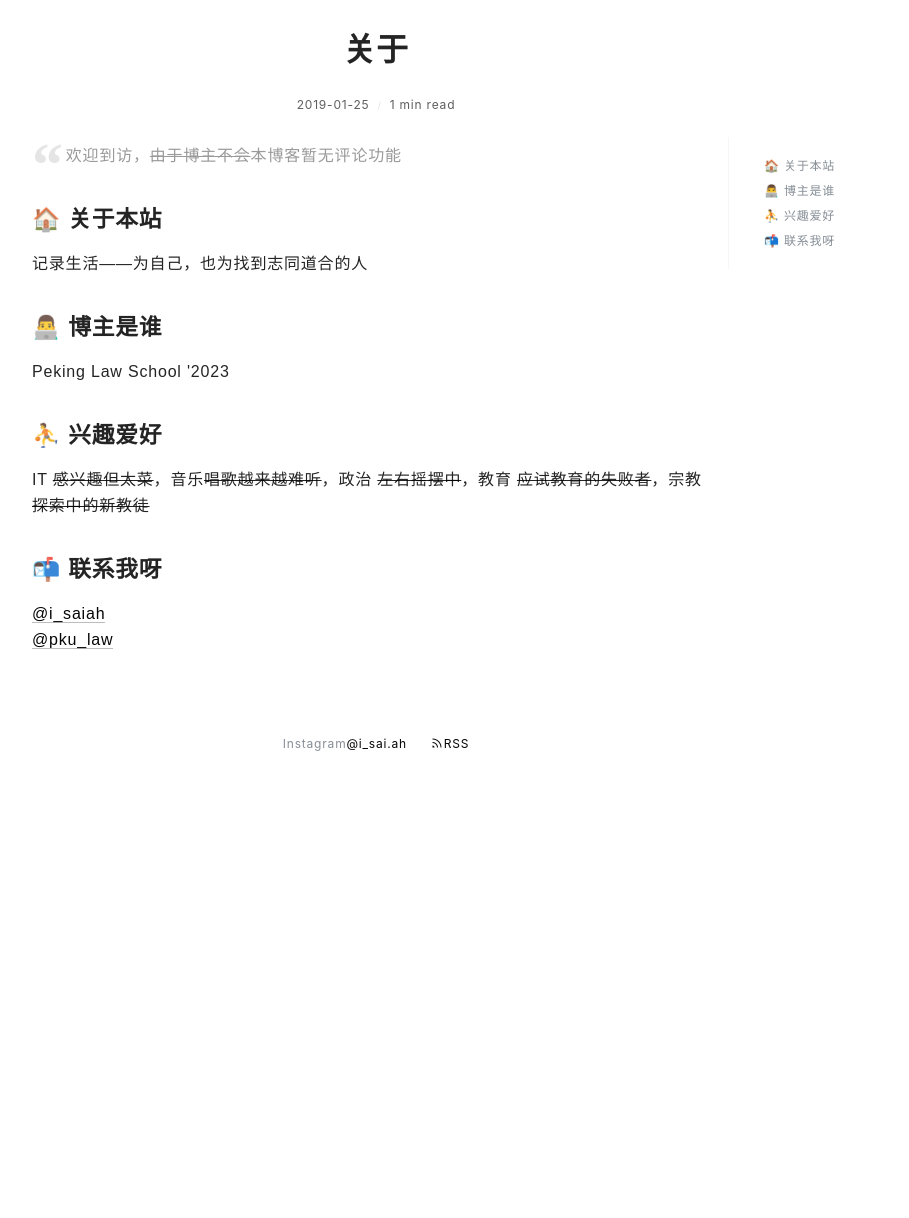
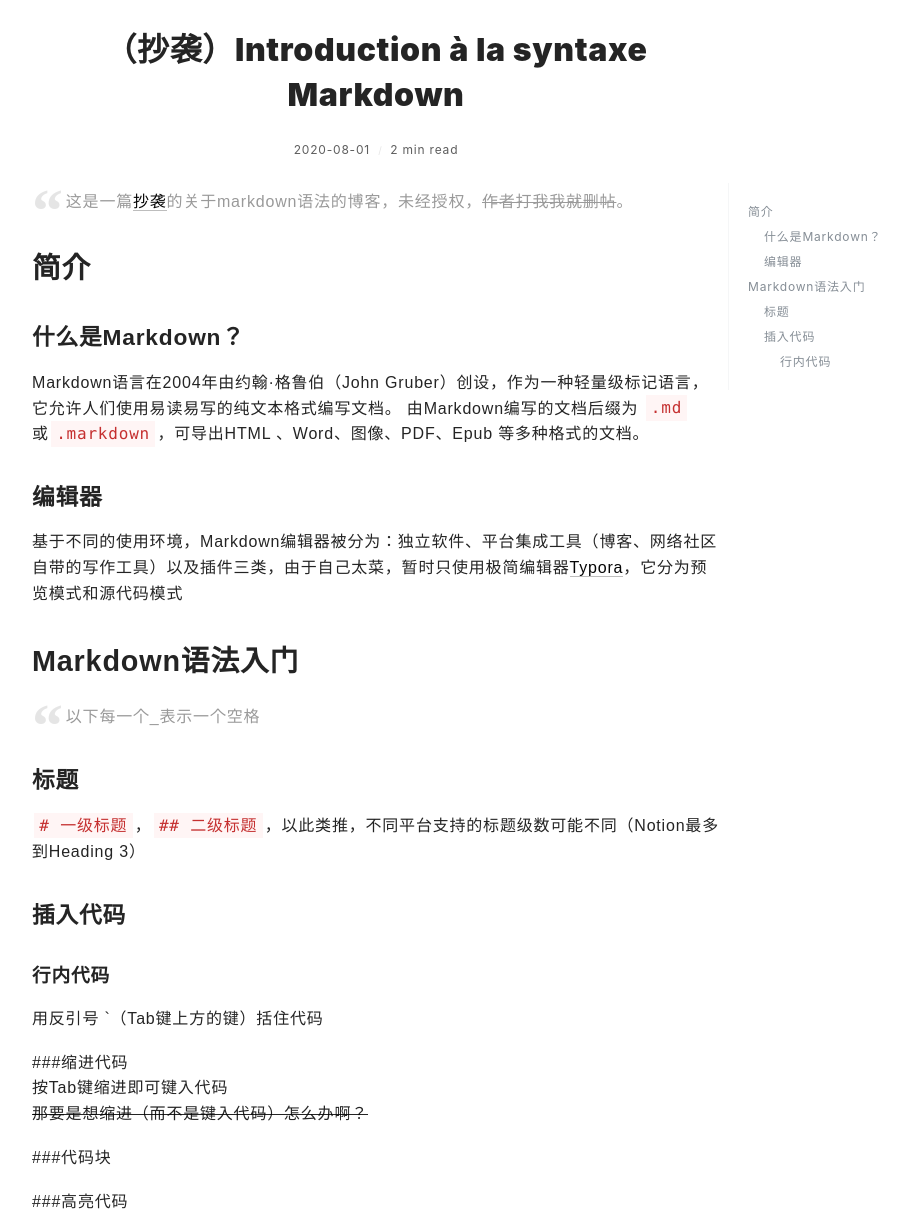
Before and after one commit to i-saiah/i-saiah.github.io, a plain HTML site: page post/chao-xi-introduction-a-la-syntaxe-markdown/index.html in a window 1280 px wide. Shown: the part 471-1689 px from the top of the page, without its empty margins (264-1173 px from the left). Before the commit the page ends 1263 px from the top, so only its background shows below. Drawn offline with nearby package versions, Linux system fonts and the light colour scheme; a web font is replaced by a local one.

Commit message:
update from gridea: 2020-08-01 20:02:26

```diff
--- a/archives/index.html
+++ b/archives/index.html
@@ -3,7 +3,7 @@
     <meta charset="utf-8" />
 <meta name="viewport" content="width=device-width, initial-scale=1" />
 <title>Isaiah&#39;s Notion</title>
-<link rel="shortcut icon" href="https://i-saiah.github.io/favicon.ico?v=1596276384462">
+<link rel="shortcut icon" href="https://i-saiah.github.io/favicon.ico?v=1596279727301">
 <link href="https://cdn.jsdelivr.net/npm/remixicon@2.3.0/fonts/remixicon.css" rel="stylesheet">
 <link rel="stylesheet" href="https://i-saiah.github.io/styles/main.css">
 <link rel="alternate" type="application/atom+xml" title="Isaiah&#39;s Notion - Atom Feed" href="https://i-saiah.github.io/atom.xml">
@@ -18,7 +18,7 @@
       <div class="main-content">
         <div class="site-header">
   <a href="https://i-saiah.github.io">
-  <img class="avatar" src="https://i-saiah.github.io/images/avatar.png?v=1596276384462" alt="">
+  <img class="avatar" src="https://i-saiah.github.io/images/avatar.png?v=1596279727301" alt="">
   </a>
   <h1 class="site-title">
     Isaiah&#39;s Notion
@@ -73,6 +73,18 @@
 
 <div class="archives-container">
 
+    <h2 class="year">2020</h2>
+
+
+        <a href="https://i-saiah.github.io/post/chao-xi-introduction-a-la-syntaxe-markdown/" class="post">
+          <h2 class="post-title">
+            （抄袭）Introduction à la syntaxe Markdown
+          </h2>
+          <div class="time">2020-08-01</div>
+        </a>
+
+
+
 </div>
 
 
--- a/post/about/index.html
+++ b/post/chao-xi-introduction-a-la-syntaxe-markdown/index.html
@@ -2,24 +2,21 @@
   <head>
     <meta charset="utf-8" />
 <meta name="viewport" content="width=device-width, initial-scale=1" />
-<title>关于 | Isaiah&#39;s Notion</title>
-<link rel="shortcut icon" href="https://i-saiah.github.io/favicon.ico?v=1596276384462">
+<title>（抄袭）Introduction à la syntaxe Markdown | Isaiah&#39;s Notion</title>
+<link rel="shortcut icon" href="https://i-saiah.github.io/favicon.ico?v=1596279727301">
 <link href="https://cdn.jsdelivr.net/npm/remixicon@2.3.0/fonts/remixicon.css" rel="stylesheet">
 <link rel="stylesheet" href="https://i-saiah.github.io/styles/main.css">
-<link rel="alternate" type="application/atom+xml" title="关于 | Isaiah&#39;s Notion - Atom Feed" href="https://i-saiah.github.io/atom.xml">
+<link rel="alternate" type="application/atom+xml" title="（抄袭）Introduction à la syntaxe Markdown | Isaiah&#39;s Notion - Atom Feed" href="https://i-saiah.github.io/atom.xml">
 <link rel="stylesheet" href="https://fonts.googleapis.com/css?family=Droid+Serif:400,700">
 
 
 
     <meta name="description" content="
-欢迎到访，由于博主不会本博客暂无评论功能
+这是一篇抄袭的关于markdown语法的博客，未经授权，作者打我我就删帖。
 
-🏠 关于本站
-记录生活——为自己，也为找到志同道合的人
-👨‍💻 博主是谁
-Peking Law School '2023
-⛹ 兴趣爱好
-IT 感兴趣但太菜，音乐唱歌越来越难听，政治 左右摇..." />
+简介
+什么是Markdown？
+Markdown语言在2004年由约翰·格鲁伯（John Gruber）创设，作为一种轻量级标记语言，它允许人们使用易读易写的纯..." />
     <meta name="keywords" content="" />
     <link rel="stylesheet" href="https://cdnjs.cloudflare.com/ajax/libs/KaTeX/0.10.0/katex.min.css">
     <script src="https://cdn.bootcss.com/highlight.js/9.12.0/highlight.min.js"></script>
@@ -29,7 +26,7 @@ IT 感兴趣但太菜，音乐唱歌越来越难听，政治 左右摇..." />
       <div class="main-content">
         <div class="site-header">
   <a href="https://i-saiah.github.io">
-  <img class="avatar" src="https://i-saiah.github.io/images/avatar.png?v=1596276384462" alt="">
+  <img class="avatar" src="https://i-saiah.github.io/images/avatar.png?v=1596279727301" alt="">
   </a>
   <h1 class="site-title">
     Isaiah&#39;s Notion
@@ -82,14 +79,14 @@ IT 感兴趣但太菜，音乐唱歌越来越难听，政治 左右摇..." />
         <div class="post-detail">
           <article class="post">
             <h2 class="post-title">
-              关于
+              （抄袭）Introduction à la syntaxe Markdown
             </h2>
             <div class="post-info">
               <span>
-                2019-01-25
+                2020-08-01
               </span>
               <span>
-                1 min read
+                2 min read
               </span>
 
             </div>
@@ -97,27 +94,45 @@ IT 感兴趣但太菜，音乐唱歌越来越难听，政治 左右摇..." />
             <div class="post-content-wrapper">
               <div class="post-content">
                 <blockquote>
-<p>欢迎到访，<s>由于博主不会</s>本博客暂无评论功能</p>
+<p>这是一篇<a href="https://mihailqian.github.io/post/introduction-a-la-syntaxe-markdown/">抄袭</a>的关于markdown语法的博客，未经授权，<s>作者打我我就删帖</s>。</p>
 </blockquote>
-<h2 id="关于本站">🏠 关于本站</h2>
-<p>记录生活——为自己，也为找到志同道合的人</p>
-<h2 id="博主是谁">👨‍💻 博主是谁</h2>
-<p>Peking Law School '2023</p>
-<h2 id="兴趣爱好">⛹ 兴趣爱好</h2>
-<p>IT <s>感兴趣但太菜</s>，音乐<s>唱歌越来越难听</s>，政治 <s>左右摇摆中</s>，教育 <s>应试教育的失败者</s>，宗教 <s>探索中的新教徒</s></p>
-<h2 id="联系我呀">📬 联系我呀</h2>
-<p><a href="https://www.instagram.com/i_sai.ah/">@i_saiah</a><br>
-<a href="https://www.instagram.com/pku_law/">@pku_law</a></p>
+<h1 id="简介">简介</h1>
+<h2 id="什么是markdown">什么是Markdown？</h2>
+<p>Markdown语言在2004年由约翰·格鲁伯（John Gruber）创设，作为一种轻量级标记语言，它允许人们使用易读易写的纯文本格式编写文档。 由Markdown编写的文档后缀为 <code>.md</code>或<code>.markdown</code>，可导出HTML 、Word、图像、PDF、Epub 等多种格式的文档。</p>
+<h2 id="编辑器">编辑器</h2>
+<p>基于不同的使用环境，Markdown编辑器被分为：独立软件、平台集成工具（博客、网络社区自带的写作工具）以及插件三类，由于自己太菜，暂时只使用极简编辑器<a href="https://typora.io/">Typora</a>，它分为预览模式和源代码模式</p>
+<h1 id="markdown语法入门">Markdown语法入门</h1>
+<blockquote>
+<p>以下每一个_表示一个空格</p>
+</blockquote>
+<h2 id="标题">标题</h2>
+<p><code># 一级标题</code>，<code>## 二级标题</code>，以此类推，不同平台支持的标题级数可能不同（Notion最多到Heading 3）</p>
+<h2 id="插入代码">插入代码</h2>
+<h3 id="行内代码">行内代码</h3>
+<p>用反引号 `（Tab键上方的键）括住代码</p>
+<p>###缩进代码<br>
+按Tab键缩进即可键入代码<br>
+<s>那要是想缩进（而不是键入代码）怎么办啊？</s></p>
+<p>###代码块</p>
+<p>###高亮代码</p>
 
               </div>
               <div class="toc-container">
                 <ul class="markdownIt-TOC">
-<li>
+<li><a href="#%E7%AE%80%E4%BB%8B">简介</a>
 <ul>
-<li><a href="#%E5%85%B3%E4%BA%8E%E6%9C%AC%E7%AB%99">🏠 关于本站</a></li>
-<li><a href="#%E5%8D%9A%E4%B8%BB%E6%98%AF%E8%B0%81">👨‍💻 博主是谁</a></li>
-<li><a href="#%E5%85%B4%E8%B6%A3%E7%88%B1%E5%A5%BD">⛹ 兴趣爱好</a></li>
-<li><a href="#%E8%81%94%E7%B3%BB%E6%88%91%E5%91%80">📬 联系我呀</a></li>
+<li><a href="#%E4%BB%80%E4%B9%88%E6%98%AFmarkdown">什么是Markdown？</a></li>
+<li><a href="#%E7%BC%96%E8%BE%91%E5%99%A8">编辑器</a></li>
+</ul>
+</li>
+<li><a href="#markdown%E8%AF%AD%E6%B3%95%E5%85%A5%E9%97%A8">Markdown语法入门</a>
+<ul>
+<li><a href="#%E6%A0%87%E9%A2%98">标题</a></li>
+<li><a href="#%E6%8F%92%E5%85%A5%E4%BB%A3%E7%A0%81">插入代码</a>
+<ul>
+<li><a href="#%E8%A1%8C%E5%86%85%E4%BB%A3%E7%A0%81">行内代码</a></li>
+</ul>
+</li>
 </ul>
 </li>
 </ul>
```
Also changed, not shown: atom.xml (+31 -1 lines), index.html (+21 -2 lines), tags/index.html (+2 -2 lines).
